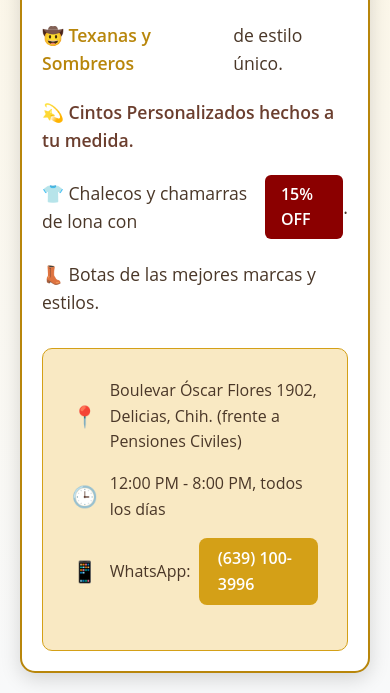
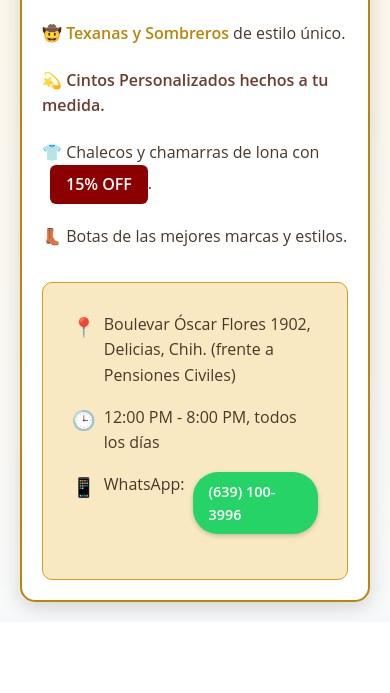
Before and after one commit to norsar2025/elsaratoguita, a plain HTML site: page index.html in a window 390 px wide. Shown: the part 270-963 px from the top of the page. After the commit the page ends 892 px from the top, so only its background shows below. Drawn offline with Linux system fonts and the light colour scheme.

Commit message:
Update index.html

```diff
--- a/index.html
+++ b/index.html
@@ -4,37 +4,45 @@
     <meta charset="UTF-8">
     <meta name="viewport" content="width=device-width, initial-scale=1.0">
     <meta name="description" content="Saratoguita Mundo Malboro - Texanas, sombreros, cintos personalizados, botas, chalecos y chamarras en Delicias, Chihuahua. ¡Contáctanos hoy!">
-    <title>Saratoguita Mundo Malboro</title>
-    <!-- Security Headers -->
-    <meta http-equiv="Strict-Transport-Security" content="max-age=31536000; includeSubDomains">
+    <title>Saratoguita Mundo Malboro - Contacto</title> <meta http-equiv="Strict-Transport-Security" content="max-age=31536000; includeSubDomains">
     <meta http-equiv="Content-Security-Policy" content="default-src 'self'; script-src 'self' https://connect.facebook.net https://www.facebook.com 'unsafe-inline'; style-src 'self' https://fonts.googleapis.com 'unsafe-inline'; font-src https://fonts.gstatic.com; img-src 'self' data: https://www.facebook.com;">
-    <!-- Meta Pixel Code -->
+
     <script>
-        (function() {
-            window.fbq = window.fbq || function() {
-                window.fbq.queue = window.fbq.queue || [];
-                window.fbq.queue.push(arguments);
-            };
-            fbq('init', '1847855769342317');
-            fbq('track', 'PageView');
-            console.log('Pixel: Initialized ID 1833409347415962, PageView sent');
-        })();
-        var s = document.createElement('script');
-        s.async = true;
-        s.src = 'https://connect.facebook.net/en_US/fbevents.js';
-        var x = document.getElementsByTagName('script')[0];
-        x.parentNode.insertBefore(s, x);
-        s.onload = function() { console.log('Pixel: fbevents.js loaded'); };
-        s.onerror = function() { console.error('Pixel: Failed to load fbevents.js'); };
+        !function(f,b,e,v,n,t,s)
+        {if(f.fbq)return;n=f.fbq=function(){n.callMethod?
+        n.callMethod.apply(n,arguments):n.queue.push(arguments)};
+        if(!f._fbq)f._fbq=n;n.push=n;n.loaded=!0;n.version='2.0';
+        n.queue=[];t=b.createElement(e);t.async=!0;
+        t.src=v;s=b.getElementsByTagName(e)[0];
+        s.parentNode.insertBefore(t,s)}(window, document,'script',
+        'https://connect.facebook.net/en_US/fbevents.js');
+
+        // VERIFICA ESTE ID DE PIXEL - Asegúrate que sea el correcto para tu campaña
+        const PIXEL_ID = '1847855769342317';
+        // Nota: Tu código original tenía un console.log con ID '1833409347415962' pero inicializaba con '1847855769342317'. Usa el ID correcto consistentemente.
+
+        fbq('init', PIXEL_ID);
+        fbq('track', 'PageView');
+        console.log(`Pixel ID ${PIXEL_ID}: Initialized and PageView event sent.`);
+
+        // Función para rastrear clics de contacto (WhatsApp en este caso)
+        function trackWhatsAppClick() {
+          try {
+            fbq('track', 'Contact');
+            console.log(`Pixel ID ${PIXEL_ID}: Contact event sent (WhatsApp click).`);
+          } catch (e) {
+            console.error('Error sending Pixel event:', e);
+          }
+        }
     </script>
     <noscript>
         <img height="1" width="1" style="display:none"
              src="https://www.facebook.com/tr?id=1847855769342317&ev=PageView&noscript=1" />
     </noscript>
-    <!-- End Meta Pixel Code -->
-    <!-- Google Fonts -->
     <link href="https://fonts.googleapis.com/css2?family=Montserrat:wght@400;700&family=Open+Sans:wght@400;600&display=swap" rel="stylesheet">
+
     <style>
+        /* Tus estilos CSS (sin cambios respecto al original) */
         * {
             margin: 0;
             padding: 0;
@@ -71,8 +79,8 @@
             font-size: 1.2rem;
             color: #4a3728; /* Warm brown */
             margin-bottom: 1.3rem;
-            display: flex;
-            align-items: center;
+            /* display: flex; */ /* Quitado para que el botón/enlace no fuerce el flex en todo el párrafo */
+            /* align-items: center; */ /* Quitado */
         }
         .highlight {
             font-weight: 600;
@@ -93,13 +101,14 @@
         .contact-info p {
             font-size: 1.1rem;
             margin-bottom: 1rem;
-            display: flex;
-            align-items: center;
+            display: flex; /* Mantenido aquí para alinear icono y texto */
+            align-items: center; /* Mantenido aquí */
         }
         .contact-info .icon {
             margin-right: 12px;
             color: #d4a017; /* Golden icons */
             font-size: 1.3rem;
+            display: inline-block; /* Asegura espacio */
         }
         .discount {
             display: inline-block;
@@ -111,20 +120,33 @@
             font-size: 1rem;
             margin-left: 8px;
         }
+        /* Estilo para el botón/enlace de WhatsApp */
         .whatsapp-btn {
             display: inline-block;
-            background: #d4a017; /* Golden button */
+            background: #25D366; /* Color oficial de WhatsApp */
             color: #fff;
-            padding: 0.5rem 1.2rem;
-            border-radius: 8px;
+            padding: 0.6rem 1.3rem; /* Ligeramente más grande */
+            border-radius: 25px; /* Más redondeado */
             text-decoration: none;
             font-weight: 600;
-            transition: background 0.3s ease;
+            transition: background 0.3s ease, transform 0.2s ease;
             margin-left: 8px;
+            font-size: 1rem; /* Tamaño de fuente consistente */
+            vertical-align: middle; /* Alinear mejor con el texto */
+            box-shadow: 0 2px 5px rgba(0,0,0,0.2); /* Sombra sutil */
         }
         .whatsapp-btn:hover {
-            background: #b8860b; /* Darker gold */
+            background: #128C7E; /* Color más oscuro de WhatsApp al pasar el mouse */
+            transform: translateY(-2px); /* Efecto de elevación leve */
+            box-shadow: 0 4px 8px rgba(0,0,0,0.3);
         }
+        /* Añadido: Estilo para el texto del enlace de WhatsApp */
+         .contact-info p a {
+            color: #fff; /* Asegura que el texto dentro del botón sea blanco */
+            text-decoration: none; /* Sin subrayado */
+         }
+
+
         @media (max-width: 600px) {
             .container {
                 margin: 20px;
@@ -134,26 +156,43 @@
                 font-size: 2.2rem;
             }
             p {
-                font-size: 1.1rem;
+                font-size: 1rem; /* Ajustado */
             }
             .contact-info p {
                 font-size: 1rem;
+                align-items: flex-start; /* Mejor alineación en móvil si el texto es largo */
             }
+            .contact-info .icon {
+                 margin-right: 8px; /* Menos espacio en móvil */
+                 font-size: 1.2rem;
+            }
+             .whatsapp-btn {
+                padding: 0.5rem 1rem;
+                font-size: 0.9rem;
+             }
         }
     </style>
 </head>
 <body>
     <div class="container">
-        <h1>🌵 Saratoguita Mundo Malboro 🌵</h1>
-        <p><span class="highlight">🤠 Texanas y Sombreros </span> de estilo único.</p>
-        <p class="custom-belts">💫 Cintos Personalizados hechos a tu medida.</p>
-        <p>👕 Chalecos y chamarras de lona con <span class="discount">15% OFF</span>.</p>
-        <p>👢 Botas de las mejores marcas y estilos.</p>
+        <h1><span aria-hidden="true">🌵</span> Saratoguita Mundo Malboro <span aria-hidden="true">🌵</span></h1>
+        <p><span class="highlight"><span aria-hidden="true">🤠</span> Texanas y Sombreros </span> de estilo único.</p>
+        <p class="custom-belts"><span aria-hidden="true">💫</span> Cintos Personalizados hechos a tu medida.</p>
+        <p><span aria-hidden="true">👕</span> Chalecos y chamarras de lona con <span class="discount">15% OFF</span>.</p>
+        <p><span aria-hidden="true">👢</span> Botas de las mejores marcas y estilos.</p>
+
         <div class="contact-info">
-            <p><span class="icon">📍</span> Boulevar Óscar Flores 1902, Delicias, Chih. (frente a Pensiones Civiles)</p>
-            <p><span class="icon">🕒</span> 12:00 PM - 8:00 PM, todos los días</p>
-            <p><span class="icon">📱</span> WhatsApp: <a href="tel:+526391003996" onclick="fbq('track', 'Contact'); console.log('Pixel: Contact event sent');" class="whatsapp-btn">(639) 100-3996</a></p>
-        </div>
+            <p><span class="icon" aria-hidden="true">📍</span> Boulevar Óscar Flores 1902, Delicias, Chih. (frente a Pensiones Civiles)</p>
+            <p><span class="icon" aria-hidden="true">🕒</span> 12:00 PM - 8:00 PM, todos los días</p>
+            <p>
+                <span class="icon" aria-hidden="true">📱</span> WhatsApp:
+                <a href="https://wa.me/5216391003996"
+                   onclick="trackWhatsAppClick();"
+                   class="whatsapp-btn"
+                   target="_blank" rel="noopener noreferrer"> (639) 100-3996
+                </a>
+            </p>
+            </div>
     </div>
 </body>
 </html>
```
